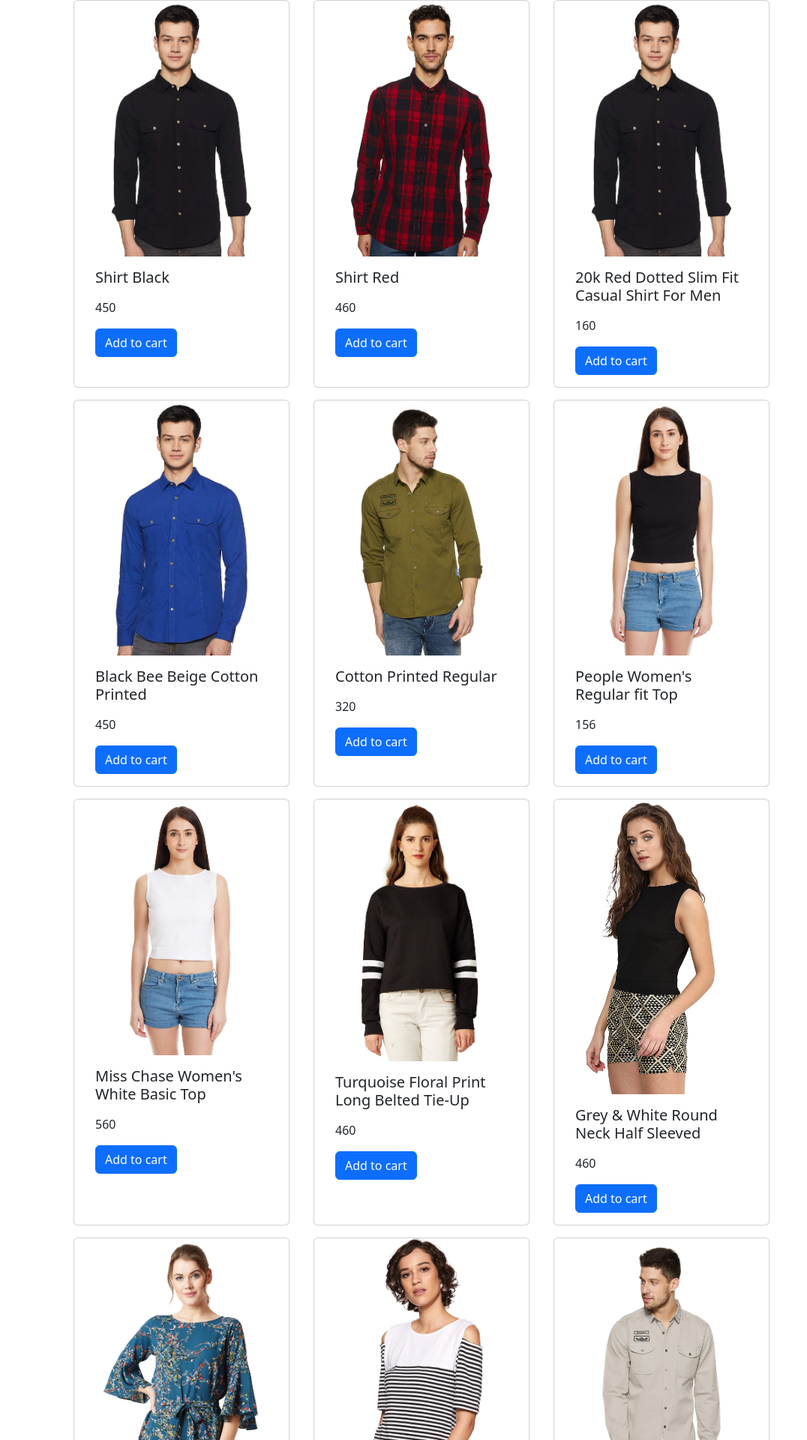
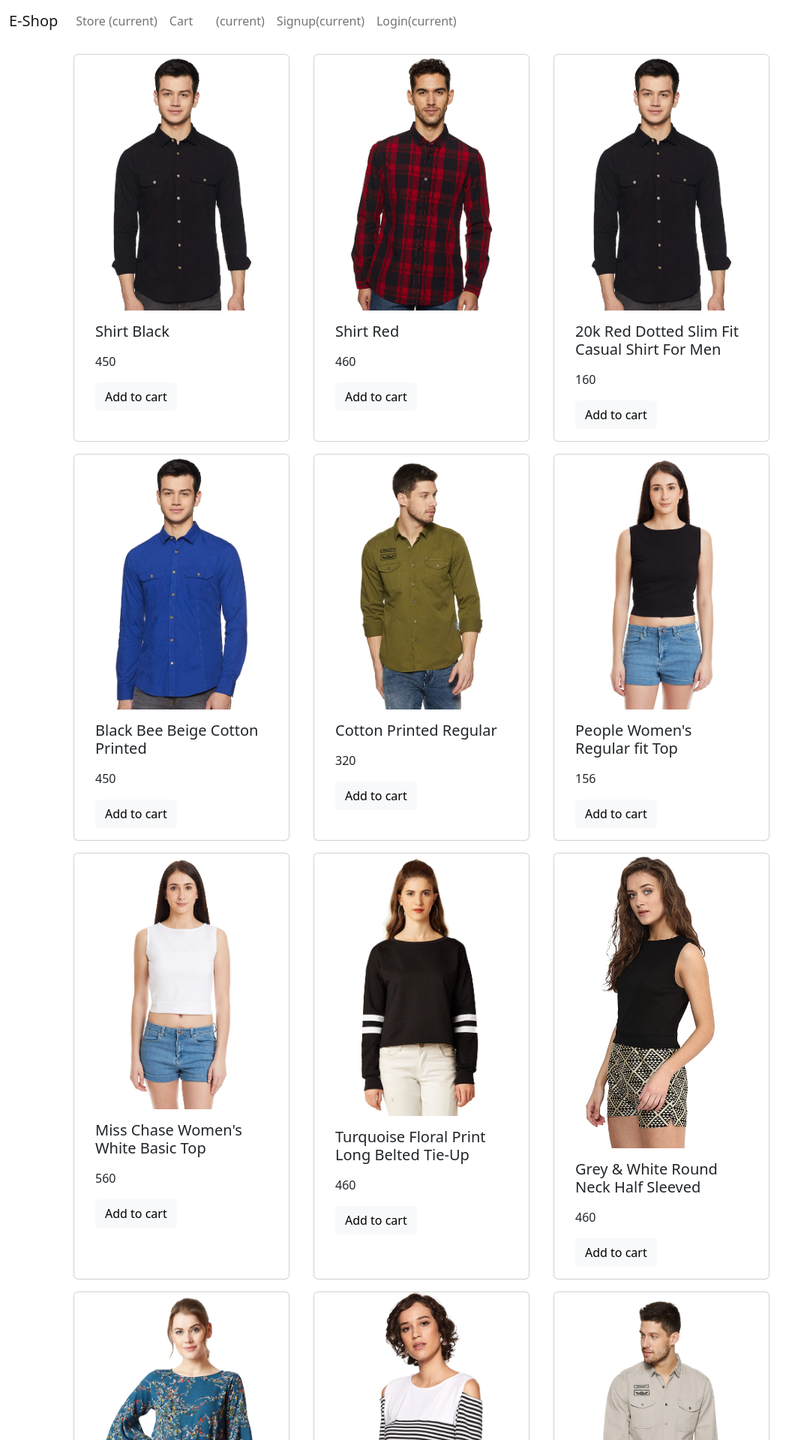
Before and after one commit to akash-mahmud/e-shop-django, a Django app: page / in a window 1280 px wide. Shown: the top 1920 px of the page at 75% size, without its empty margins (0-1076 px from the left). Run offline with Django 4.2, Linux system fonts and the light colour scheme; data comes from the database, SQL or seed files in the repository.

Commit message:
homepage inheritance with base.html

```diff
--- /dev/null
+++ b/store/templates/base.html
@@ -0,0 +1,95 @@
+<!DOCTYPE html>
+<html lang="en">
+  <head>
+    <meta charset="UTF-8" />
+    <meta http-equiv="X-UA-Compatible" content="IE=edge" />
+    <meta name="viewport" content="width=device-width, initial-scale=1.0" />
+    <link
+      href="https://cdn.jsdelivr.net/npm/bootstrap@5.2.0/dist/css/bootstrap.min.css"
+      rel="stylesheet"
+      integrity="sha384-gH2yIJqKdNHPEq0n4Mqa/HGKIhSkIHeL5AyhkYV8i59U5AR6csBvApHHNl/vI1Bx"
+      crossorigin="anonymous"
+    />
+    <title>E-shop</title>
+  </head>
+  <body>
+    <!-- navbar -->
+    <div class="container-fluid">
+      <nav
+        class="one-edge-shadow sticky-top navbar navbar-expand-lg navbar-light bg-white"
+      >
+        <a class="navbar-brand" href="/">E-Shop</a>
+        <button
+          class="navbar-toggler"
+          type="button"
+          data-toggle="collapse"
+          data-target="#navbarSupportedContent"
+          aria-controls="navbarSupportedContent"
+          aria-expanded="false"
+          aria-label="Toggle navigation"
+        >
+          <span class="navbar-toggler-icon"></span>
+        </button>
+
+        <div class="collapse navbar-collapse" id="navbarSupportedContent">
+          <ul class="navbar-nav mr-auto">
+            <li class="nav-item active">
+              <a class="nav-link" href="/store"
+                >Store <span class="sr-only">(current)</span></a
+              >
+            </li>
+          </ul>
+
+          <ul class="navbar-nav my-2 my-lg-0">
+            <li class="nav-item">
+              <a class="nav-link" href="/cart"
+                >Cart
+                <span class="badge badge-info"
+                  >{{request.session.cart.keys|length}}</span
+                >
+                <span class="sr-only">(current)</span></a
+              >
+            </li>
+            {% if request.session.customer %}
+
+            <li class="nav-item">
+              <a class="nav-link" href="/orders"
+                >Orders<span class="sr-only">(current)</span></a
+              >
+            </li>
+            <li class="nav-item">
+              <a class="nav-link" href="/logout"
+                >Logout<span class="sr-only">(current)</span></a
+              >
+            </li>
+            {% else %}
+
+            <li class="nav-item">
+              <a class="nav-link" href="/signup"
+                >Signup<span class="sr-only">(current)</span></a
+              >
+            </li>
+            <li class="nav-item">
+              <a class="nav-link" href="/login"
+                >Login<span class="sr-only">(current)</span></a
+              >
+            </li>
+            {% endif %}
+          </ul>
+        </div>
+      </nav>
+    </div>
+
+
+
+    {% block content %}
+
+    {% endblock %}
+
+    <script
+      src="https://cdn.jsdelivr.net/npm/bootstrap@5.2.0/dist/js/bootstrap.bundle.min.js"
+      integrity="sha384-A3rJD856KowSb7dwlZdYEkO39Gagi7vIsF0jrRAoQmDKKtQBHUuLZ9AsSv4jD4Xa"
+      crossorigin="anonymous"
+    ></script>
+  </body>
+</html>
--- a/store/templates/index.html
+++ b/store/templates/index.html
@@ -1,35 +1,22 @@
-<!DOCTYPE html>
-<html lang="en">
-<head>
-    <meta charset="UTF-8">
-    <meta http-equiv="X-UA-Compatible" content="IE=edge">
-    <meta name="viewport" content="width=device-width, initial-scale=1.0">
-    <link href="https://cdn.jsdelivr.net/npm/bootstrap@5.2.0/dist/css/bootstrap.min.css" rel="stylesheet" integrity="sha384-gH2yIJqKdNHPEq0n4Mqa/HGKIhSkIHeL5AyhkYV8i59U5AR6csBvApHHNl/vI1Bx" crossorigin="anonymous">
-    <title>E-shop</title>
-</head>
-<body>
-  <div>
 
-  </div>
-  <div class="container">
+{% extends 'base.html' %}
+
+    {% block content %}
+    <!-- body -->
+    <div class="container mt-3">
       <div class="row mx-auto">
         {% for product in products %}
 
-      <div class="card mx-3 mb-3" style="width: 18rem;">
-        <img src="{{product.image.url}}" class="card-img-top" alt="mage">
+        <div class="card mx-3 mb-3" style="width: 18rem">
+          <img src="{{product.image.url}}" class="card-img-top" alt="mage" />
           <div class="card-body">
             <h5 class="card-title">{{product.name}}</h5>
             <p class="card-text">{{product.descripton}}</p>
             <p class="card-text">{{product.price}}</p>
-          <a href="#" class="btn btn-primary">Add to cart</a>
+            <a href="#" class="btn btn-light  ">Add to cart</a>
           </div>
         </div>
         {% endfor %}
       </div>
     </div>
-
-
-<script src="https://cdn.jsdelivr.net/npm/bootstrap@5.2.0/dist/js/bootstrap.bundle.min.js" integrity="sha384-A3rJD856KowSb7dwlZdYEkO39Gagi7vIsF0jrRAoQmDKKtQBHUuLZ9AsSv4jD4Xa" crossorigin="anonymous"></script>
-
-</body>
-</html>
+    {% endblock %}
```
Lines whose indentation alone changed are shown as unchanged.
